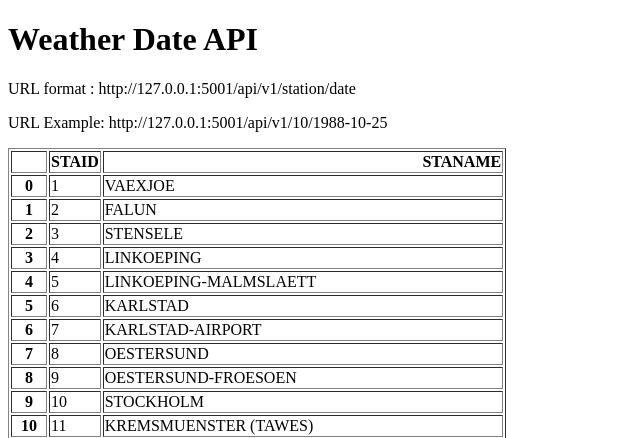
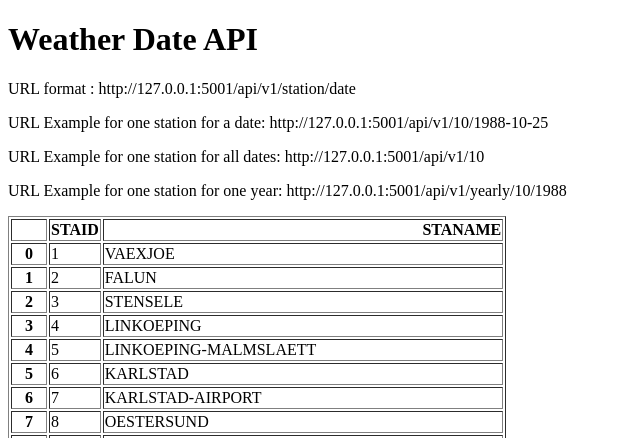
Before and after one commit to techwitlawri/Weather-date-API, a Flask app: page / in a window 1280 px wide. Shown: the top 438 px of the page, without its empty margins (0-640 px from the left). Run offline with Flask 3, Linux system fonts and the light colour scheme.

Commit message:
Add URL endpoint for yearly and all data

```diff
--- a/main.py
+++ b/main.py
@@ -24,5 +24,21 @@ def about(station, date):
            "date": date,
            "temperature": temperature}
 
+@app.route("/api/v1/<station>")
+def all_data(station):
+    filename= 'data_small/TG_STAID' + str(station).zfill(6) + '.txt'
+    df = pd.read_csv(filename, skiprows=20, parse_dates=[ '    DATE'], sep=",", engine="python", skipfooter=1)
+    result = df.to_dict(orient="records")
+    return result
+
+@app.route("/api/v1/yearly/<station>/<year>")
+def yearly(station, year):
+    filename = 'data_small/TG_STAID' + str(station).zfill(6) + '.txt'
+    df = pd.read_csv(filename, skiprows=20, parse_dates=[ '    DATE'], sep=",", engine="python", skipfooter=1)
+    df[ '    DATE'] = df[ '    DATE'].astype(str)
+    result = df.loc[df[ '    DATE'].str.startswith(str(year))].to_dict(orient= "records")
+    return result
+
+
 if __name__=="__main__":
     app.run(debug= True, port = 5001)
--- a/templates/home.html
+++ b/templates/home.html
@@ -8,7 +8,10 @@
 <body>
    <h1>Weather Date API</h1>
    <p>URL format : http://127.0.0.1:5001/api/v1/station/date</p>
-   <p>URL Example: http://127.0.0.1:5001/api/v1/10/1988-10-25</p>
+   <p>URL Example for one station for a date: http://127.0.0.1:5001/api/v1/10/1988-10-25</p>
+   <p>URL Example for one station  for all dates: http://127.0.0.1:5001/api/v1/10</p>
+   <p>URL Example for one station  for one year: http://127.0.0.1:5001/api/v1/yearly/10/1988</p>
+
    <p>{{data|safe}}</p>
 </body>
 </html>
```
